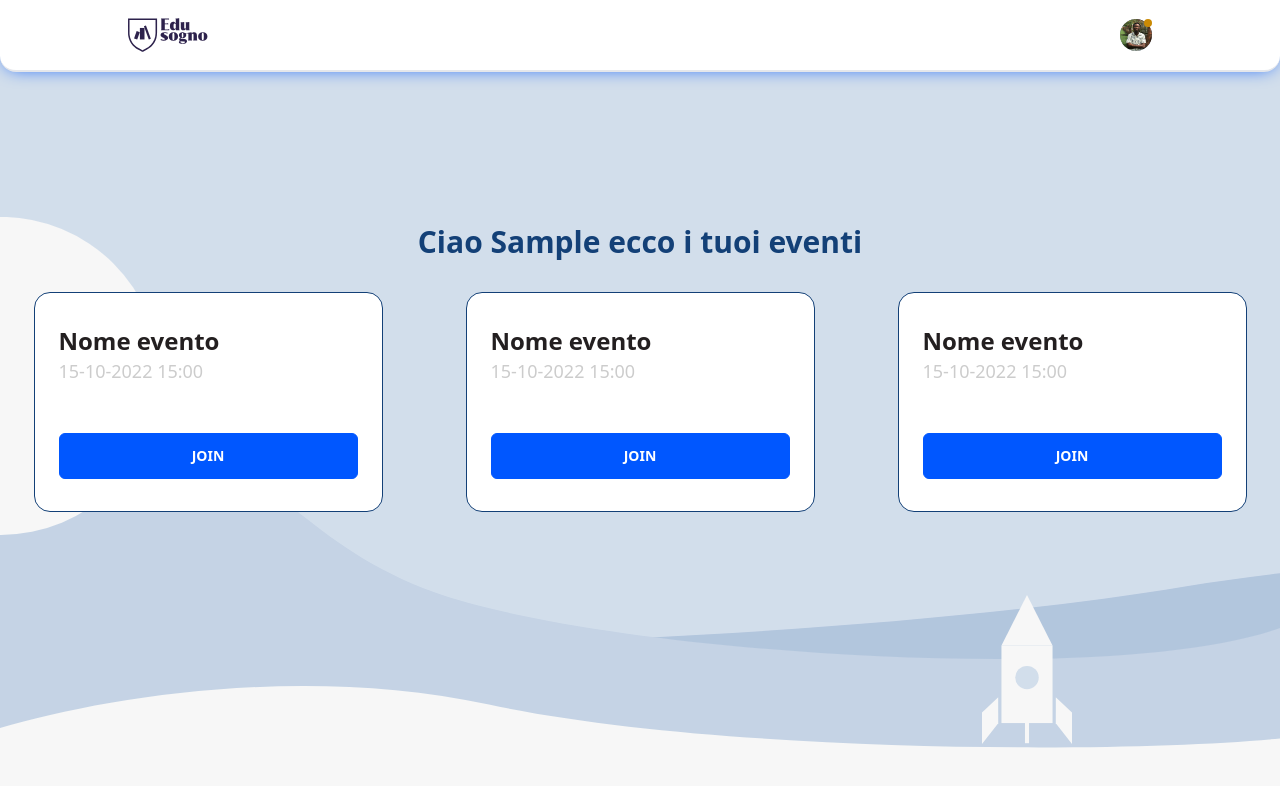
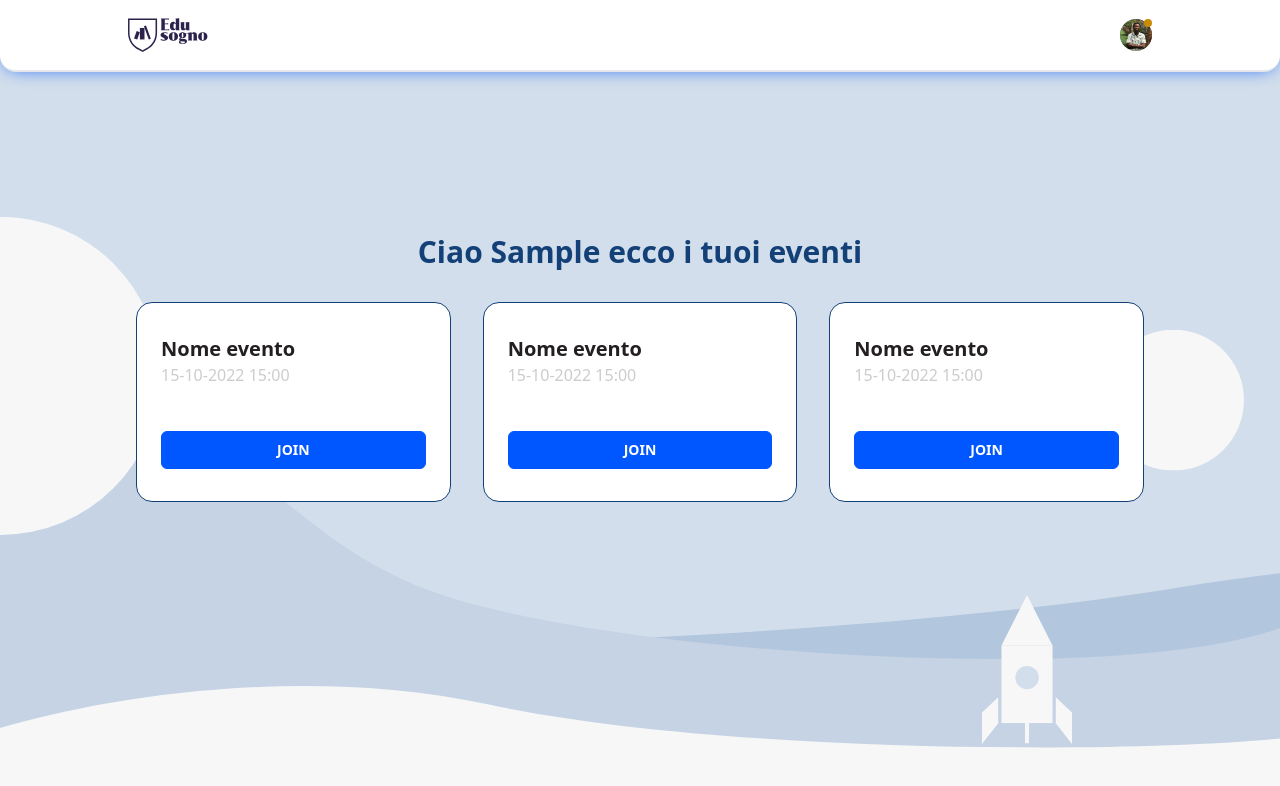
Before and after one commit to Geraldkhody/login-system, a React (Create React App) app: page / in a window 1280 px wide. Shown: the top 786 px of the page. Built offline with nearby package versions, Linux system fonts and the light colour scheme; sample sign-in values are in the browser's storage.

Commit message:
Initial retouch

```diff
--- a/src/Component/Button/Button.jsx
+++ b/src/Component/Button/Button.jsx
@@ -6,7 +6,7 @@ const Button = ({ text, clickFunction }) => {
     }
 
   return (
-    <button className="bg-theme transition-all duration-500 hover:bg-white hover:text-theme border border-theme text- text-[#fff] uppercase text-center w-full py-3 font-bold text-sm rounded-md " onClick={clickHandler}>
+    <button className="bg-theme transition-all duration-500 hover:bg-white hover:text-theme border border-theme text-[#fff] uppercase text-center w-full py-2 font-semibold text-sm rounded-md " onClick={clickHandler}>
         { text }
     </button>
   )
--- a/src/Pages/Home/Home.jsx
+++ b/src/Pages/Home/Home.jsx
@@ -13,16 +13,16 @@ const Home = () => {
     ]
 
   return (
-    <div className='flex flex-col justify-center items-center min-h-[100vh]  md:min-h-[70vh] px-2'>
-        <h1 className='mb-6 sm:mb-8 font-bold text-2xl sm:text-3xl mt-8 text-center text-[#134077] '>Ciao {userData.firstName} ecco i tuoi eventi</h1>
+    <div className='w-[80%] mx-auto flex flex-col justify-center items-center min-h-[100vh]  md:min-h-[70vh] px-2'>
+        <h1 className='mb-6 sm:mb-8 font-bold text-2xl sm:text-3xl mt-8 text-center text-[#134077] '>Ciao {userData?.firstName} ecco i tuoi eventi</h1>
         <div className='grid md:grid-cols-2 lg:grid-cols-3 gap-[2rem] w-full'>
 
             {events.map(item => (
                 <section className='flex justify-center'>
-                    <Card className='w-full sm:h-[220px] lg:w-[349px] flex flex-col justify-between'>
+                    <Card className='w-full sm:h-[200px] lg:w-[349px] flex flex-col justify-between'>
                         <div className="flex flex-col">
-                            <h1 className=' font-bold text-2xl text-[#231F20] '>{item.name}</h1>
-                            <p className='font-[400] text-lg text-[#ccc] mb-4 '>{item.time}</p>
+                            <h1 className=' font-bold text-xl text-[#231F20] '>{item.name}</h1>
+                            <p className='font-[400] text-md text-[#ccc] '>{item.time}</p>
                         </div>
                         <Button text='JOIN' clickFunction={() => {}} />
                     </Card>
--- a/src/Pages/Profile/Profile.jsx
+++ b/src/Pages/Profile/Profile.jsx
@@ -9,7 +9,7 @@ const Profile = () => {
   const [firstName, setFirstName] = useState("");
   const [lastName, setLastName] = useState("");
   const [email, setEmail] = useState("");
-  const [message, setMessage] = useState("");
+  const [sucessMessage, setSucessMessage] = useState("");
   const [messageError, setMessageError] = useState("");
   const [profilePicture, setProfilePicture] = useState("/images/Profile.jpeg");
 
@@ -41,7 +41,10 @@ const Profile = () => {
       );
 
       if (response.ok) {
-        setMessage("User data updated successfully.");
+        setSucessMessage("User data updated successfully.");
+        {setTimeout(() => {
+          setSucessMessage("")
+        }, 5000)}
       } else {
         setMessageError("Failed to update user data.");
       }
@@ -104,7 +107,10 @@ const Profile = () => {
             value={email}
           />
 
-          {message && <p className="text-green-500 text-sm mb-4">{message}</p>}
+          {sucessMessage &&
+            <p className="text-green-500 text-sm mb-4 transition opacity-100 before:opacity-0">{sucessMessage}</p>
+           }
+
           {messageError && (
             <p className="text-red-500 text-sm mb-4">{messageError}</p>
           )}
```
